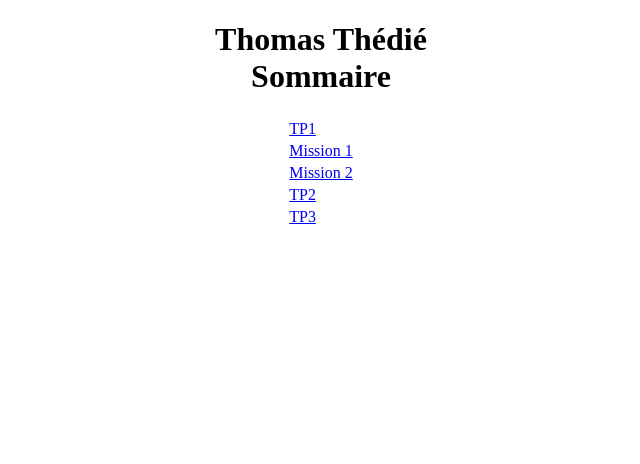
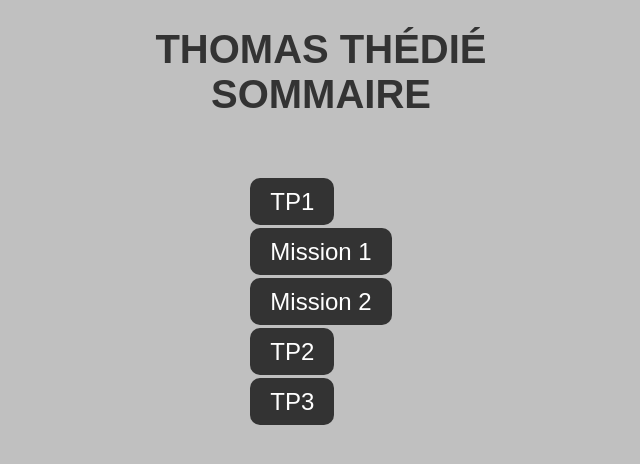
Before and after one commit to thomas-thd/site-principale, a plain HTML site: page index.html in a window 1280 px wide. Shown: the whole page, without its empty margins (319-959 px from the left). Drawn offline with Linux system fonts and the light colour scheme.

Commit message:
Update index.html

```diff
--- a/index.html
+++ b/index.html
@@ -4,7 +4,7 @@
     <meta charset="UTF-8">
     <meta name="viewport" content="width=device-width, initial-scale=1.0">
     <title>Document</title>
-    <link rel="stylesheet" href="style(1).css">
+    <link rel="stylesheet" href="styles.css">
 </head>
 <body>
 
```
